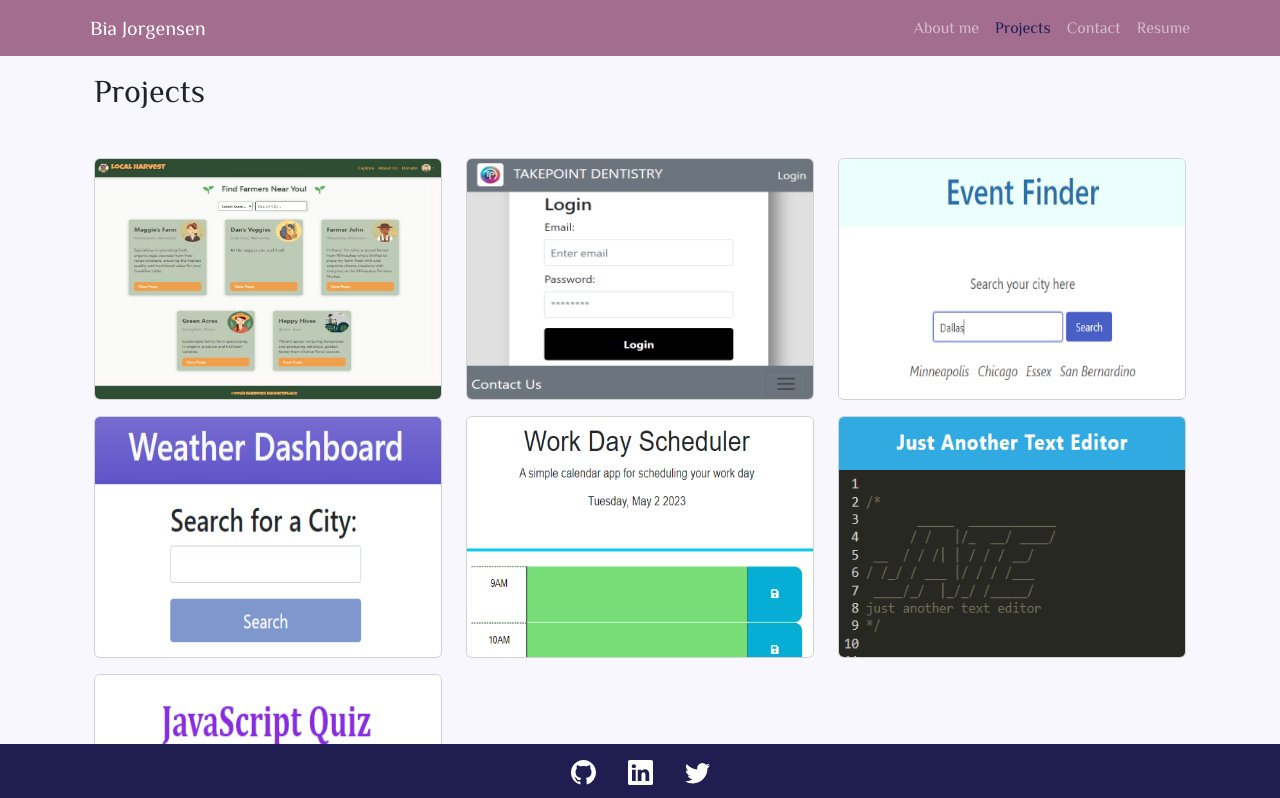
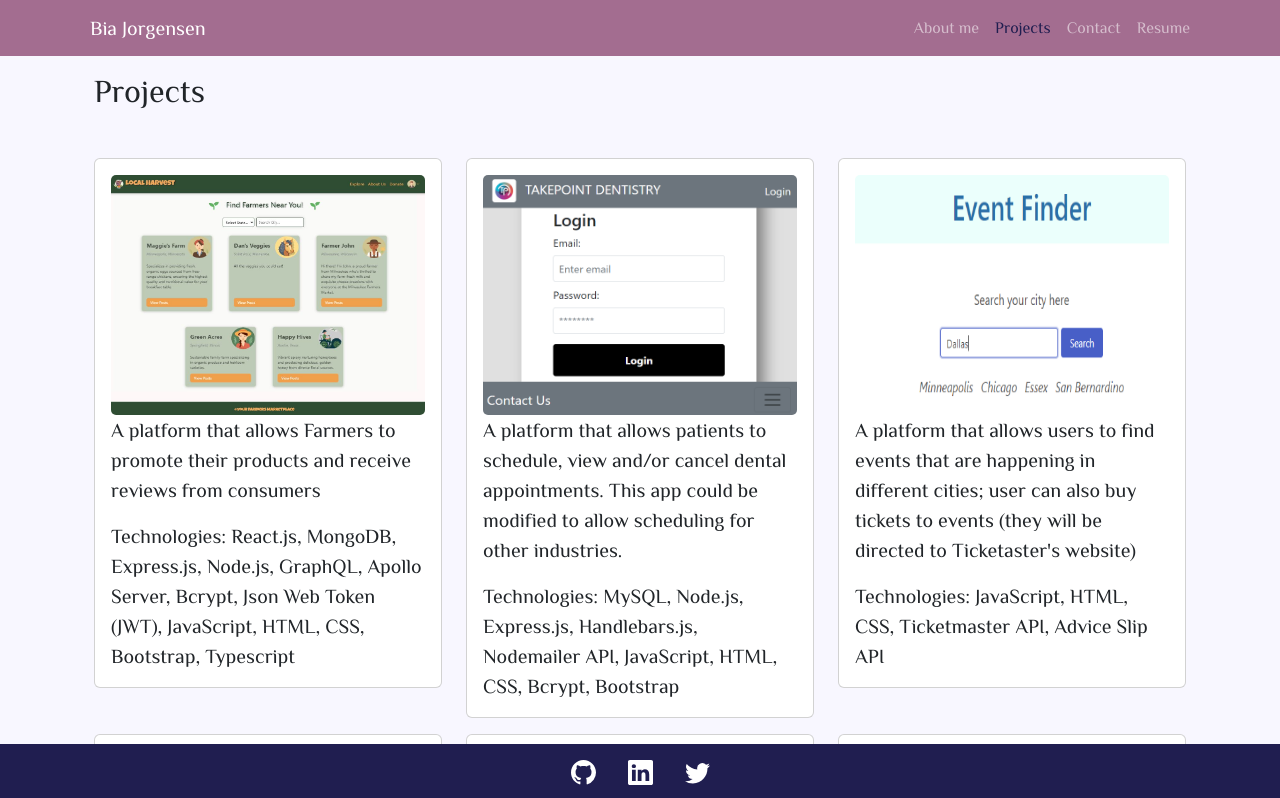
Before and after one commit to BiaJorgensen/bia-jorgensen-portfolio, a React (Create React App) app: page /portfolio in a window 1280 px wide. Shown: the top 798 px of the page. Built offline with nearby package versions, Linux system fonts and the light colour scheme.

Commit message:
Added summary and technologies

```diff
--- a/src/components/Project.js
+++ b/src/components/Project.js
@@ -3,14 +3,20 @@ import { BsGithub } from 'react-icons/bs';
 import Card from 'react-bootstrap/Card';
 import '../styles/Project.css'
 
-export default function Project({ title, image, deployedApp, githubRepo}) {
+export default function Project({ title, image, deployedApp, githubRepo, summary, technologies}) {
   return (
     <Card>
-      <Card.Img src={image} alt={title} className="image"/>
-      <div className="links">
-        <Card.Link target="_blank" rel="noopener noreferrer" className="link" href={deployedApp}>Website </Card.Link>
-        <Card.Link target="_blank" rel="noopener noreferrer" className="link" href={githubRepo}><BsGithub size={20} /></Card.Link>
-      </div>
+      <Card.Body>
+        <Card.Img src={image} alt={title} className="image"/>
+        <div className='info'>
+          <Card.Text>{summary}</Card.Text>
+          <Card.Text>Technologies: {technologies}</Card.Text>
+          </div>
+          <div className="links">
+            <Card.Link target="_blank" rel="noopener noreferrer" className="link" href={deployedApp}>Website</Card.Link>
+            <Card.Link target="_blank" rel="noopener noreferrer" className="link" href={githubRepo}><BsGithub size={20} /></Card.Link>
+          </div>
+      </Card.Body>
     </Card>
   )
 }
```
